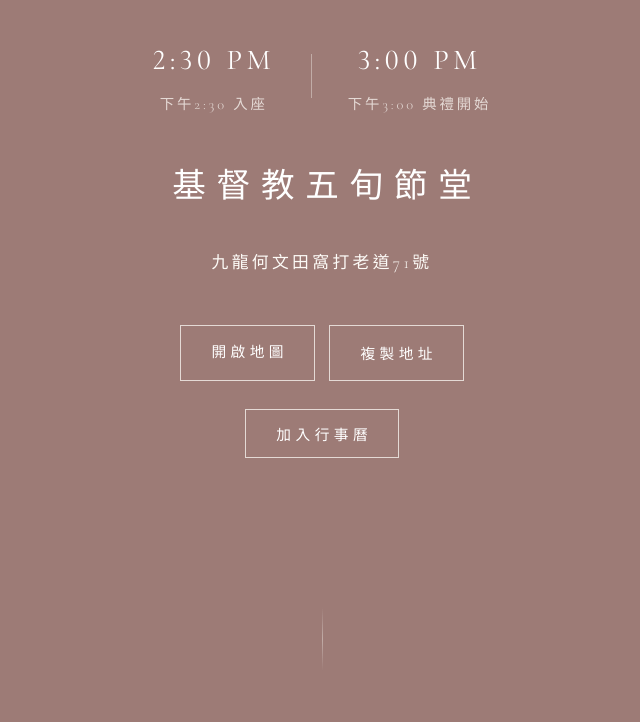
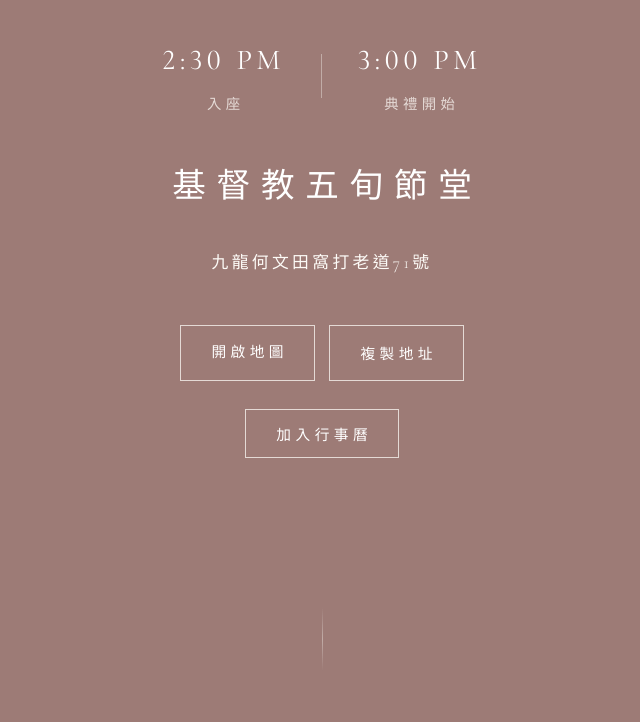
Before and after one commit to pakkei-lab/Banquet, a plain HTML site: page index.html in a window 1280 px wide. Shown: the part 2954-3676 px from the top of the page, without its empty margins (318-958 px from the left). Drawn offline with nearby package versions, Linux system fonts and the light colour scheme.

Commit message:
Simplify time labels

```diff
--- a/index.html
+++ b/index.html
@@ -495,7 +495,7 @@ main { position: relative; z-index: 1; max-width: 920px; margin: 0 auto; }
 }
 .bt { display: flex; flex-direction: column; align-items: center; gap: 4px; }
 .bt-time { font-size: clamp(1.4rem, 5vw, 1.8rem); color: var(--white); font-variant-numeric: lining-nums; }
-.bt-label { font-size: 0.9rem; letter-spacing: 0.2em; color: var(--ivory-soft); }
+.bt-label { font-size: 0.9rem; letter-spacing: 0.3em; padding-left: 0.3em; color: var(--ivory-soft); }
 .bt-rule { width: 1px; height: 44px; background: var(--line); }
 .venue-en { margin: -8px 0 0; font-size: 0.82rem; color: var(--ivory-soft); }
 .copy-note { min-height: 1.4em; font-size: 0.8rem; letter-spacing: 0.2em; color: var(--ivory-soft); margin: 0; }
@@ -644,9 +644,9 @@ footer {
       <p class="section-sub">證 婚 典 禮</p>
     </div>
     <div class="banquet-times" data-reveal style="--d:80ms">
-      <div class="bt"><span class="bt-time caps">2:30 PM</span><span class="bt-label">下午2:30 入座</span></div>
+      <div class="bt"><span class="bt-time caps">2:30 PM</span><span class="bt-label">入座</span></div>
       <span class="bt-rule" aria-hidden="true"></span>
-      <div class="bt"><span class="bt-time caps">3:00 PM</span><span class="bt-label">下午3:00 典禮開始</span></div>
+      <div class="bt"><span class="bt-time caps">3:00 PM</span><span class="bt-label">典禮開始</span></div>
     </div>
     <p class="venue-name" data-reveal style="--d:120ms">基督教五旬節堂</p>
     <p class="venue-addr" data-reveal style="--d:200ms" id="addr-ceremony">九龍何文田窩打老道71號</p>
@@ -756,9 +756,9 @@ footer {
       <p class="section-sub">婚 宴</p>
     </div>
     <div class="banquet-times" data-reveal style="--d:80ms">
-      <div class="bt"><span class="bt-time caps">6:00 PM</span><span class="bt-label">下午6:00 恭候</span></div>
+      <div class="bt"><span class="bt-time caps">6:00 PM</span><span class="bt-label">恭候</span></div>
       <span class="bt-rule" aria-hidden="true"></span>
-      <div class="bt"><span class="bt-time caps">7:30 PM</span><span class="bt-label">晚上7:30 入席</span></div>
+      <div class="bt"><span class="bt-time caps">7:30 PM</span><span class="bt-label">入席</span></div>
     </div>
     <p class="venue-name" data-reveal style="--d:120ms">香港JW萬豪酒店</p>
     <p class="venue-en caps" data-reveal style="--d:160ms">JW Marriott Hotel Hong Kong</p>
```
